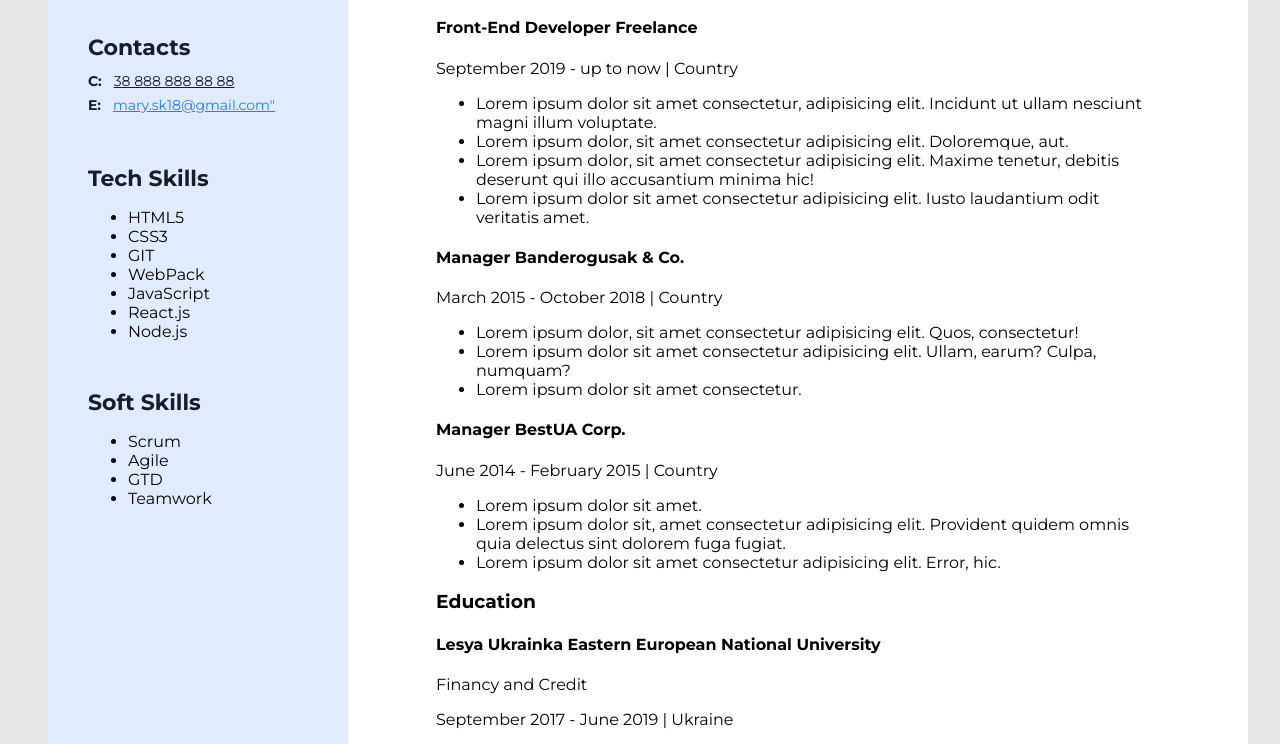
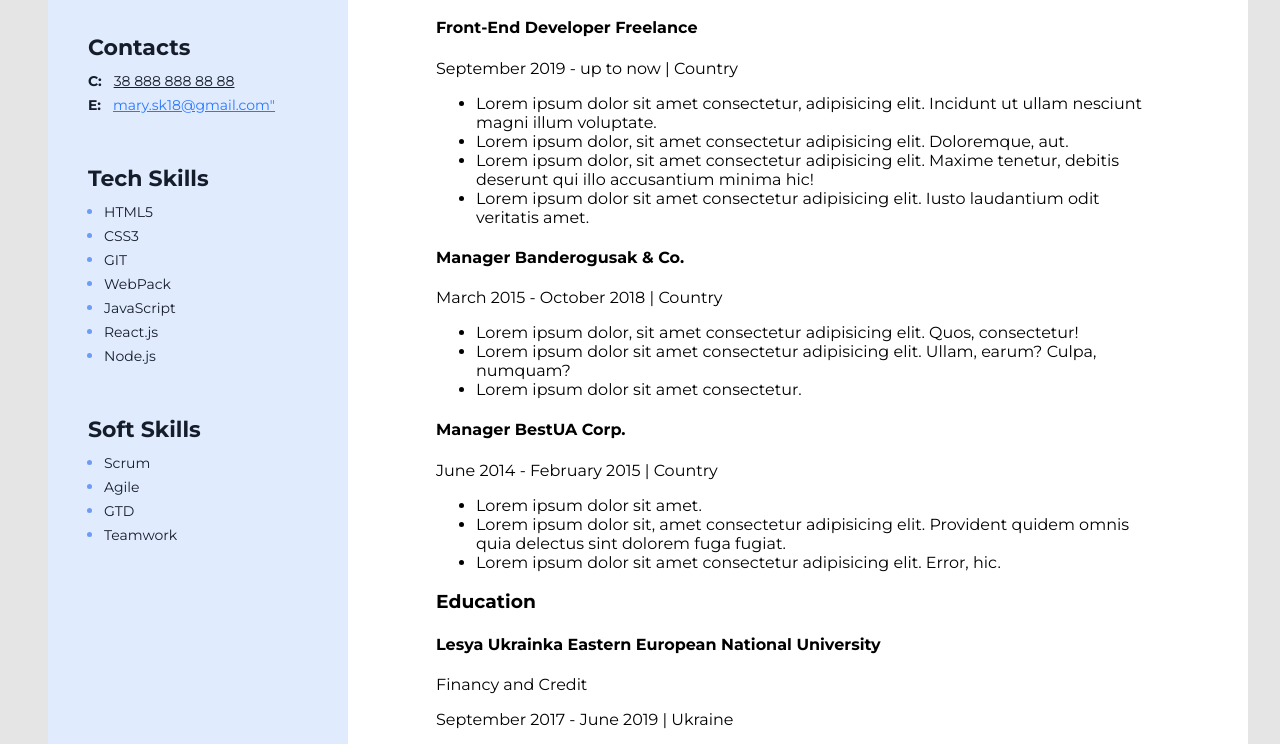
Before and after one commit to Mariia-ukr/git_homework, a plain HTML site: page index.html in a window 1280 px wide. Shown: the part 509-1253 px from the top of the page. Drawn offline with Linux system fonts and the light colour scheme.

Commit message:
TechSoft skills

```diff
--- a/css/styles.css
+++ b/css/styles.css
@@ -1,5 +1,5 @@
 body {
-	font-family: 'Montserrat', sans-serif;
+  font-family: "Montserrat", sans-serif;
   background-color: #e5e5e5;
   padding: 40px;
 }
@@ -32,26 +32,25 @@ h2 {
 }
 
 .project-item {
-	background-color:pink
+  background-color: pink;
 }
 
 /* Sidebar */
 .sidebar {
   width: 370px;
-	background: #E0EBFE;
+  background: #e0ebfe;
 }
 
-.my-photo{
+.my-photo {
   margin-top: 40px;
 }
-
 
 .sidebar-title {
   font-style: normal;
   font-weight: 700;
   font-size: 22px;
   line-height: 27px;
-	color: #161D2A;
+  color: #161d2a;
   margin-bottom: 8px;
 }
 
@@ -67,8 +66,8 @@ font-style: normal;
   font-weight: 700;
   font-size: 14px;
   line-height: 24px;
-color: #161D2A;
-margin-right: 8px
+  color: #161d2a;
+  margin-right: 8px;
 }
 
 .contacts-item {
@@ -80,7 +79,7 @@ margin: 0;
   font-weight: 400;
   font-size: 14px;
   line-height: 24px;
-color: #161D2A;
+  color: #161d2a;
 }
 
 .contacts-email {
@@ -88,8 +87,7 @@ color: #161D2A;
   font-weight: 400;
   font-size: 14px;
   line-height: 24px;
-color:#2979FF;
-
+  color: #2979ff;
 }
 
 /* Tech-Skills  */
@@ -97,7 +95,12 @@ color:#2979FF;
 .tech-skills-container {
   margin-top: 48px;
   margin-left: 40px;
+}
 
+.tech-skills-list {
+  margin: 0;
+  padding: 0;
+  padding-left: 16px;
 }
 
 /* Soft Skills  */
@@ -105,5 +108,27 @@ color:#2979FF;
 .soft-skills-container {
   margin-top: 48px;
   margin-left: 40px;
+}
 
+.soft-skills-list {
+  margin: 0;
+  padding: 0;
+  padding-left: 16px;
 }
+
+/* Soft + Tech skills (li) */
+
+.skills-list-item {
+  color: #6d9bf5;
+}
+
+/* Soft + Tech skills (text) */
+
+.skills-list-text {
+  font-family: "Montserrat";
+  font-style: normal;
+  font-weight: 400;
+  font-size: 14px;
+  line-height: 24px;
+  color: #161d2a;
+}
--- a/index.html
+++ b/index.html
@@ -135,23 +135,45 @@
         <div class="tech-skills-container">
           <h3 class="sidebar-title">Tech Skills</h3>
           <ul class="tech-skills-list">
-            <li>HTML5</li>
-            <li>CSS3</li>
-            <li>GIT</li>
-            <li>WebPack</li>
-            <li>JavaScript</li>
-            <li>React.js</li>
-            <li>Node.js</li>
+            <li class="skills-list-item">
+              <span class="skills-list-text">HTML5</span>
+            </li>
+            <li class="skills-list-item">
+              <span class="skills-list-text">CSS3</span>
+            </li>
+            <li class="skills-list-item">
+              <span class="skills-list-text">GIT</span>
+            </li>
+            <li class="skills-list-item">
+              <span class="skills-list-text">WebPack</span>
+            </li>
+            <li class="skills-list-item">
+              <span class="skills-list-text">JavaScript</span>
+            </li>
+            <li class="skills-list-item">
+              <span class="skills-list-text">React.js</span>
+            </li>
+            <li class="skills-list-item">
+              <span class="skills-list-text">Node.js</span>
+            </li>
           </ul>
         </div>
         <!-- Soft Skills -->
         <div class="soft-skills-container">
           <h3 class="sidebar-title">Soft Skills</h3>
-          <ul>
-            <li>Scrum</li>
-            <li>Agile</li>
-            <li>GTD</li>
-            <li>Teamwork</li>
+          <ul class="soft-skills-list">
+            <li class="skills-list-item">
+              <span class="skills-list-text">Scrum</span>
+            </li>
+            <li class="skills-list-item">
+             <span class="skills-list-text">Agile</span>
+            </li>
+            <li class="skills-list-item">
+             <span class="skills-list-text">GTD</span>
+            </li>
+            <li class="skills-list-item">
+             <span class="skills-list-text">Teamwork</span>
+            </li>
           </ul>
         </div>
       </aside>
```
Lines whose indentation alone changed are shown as unchanged.
